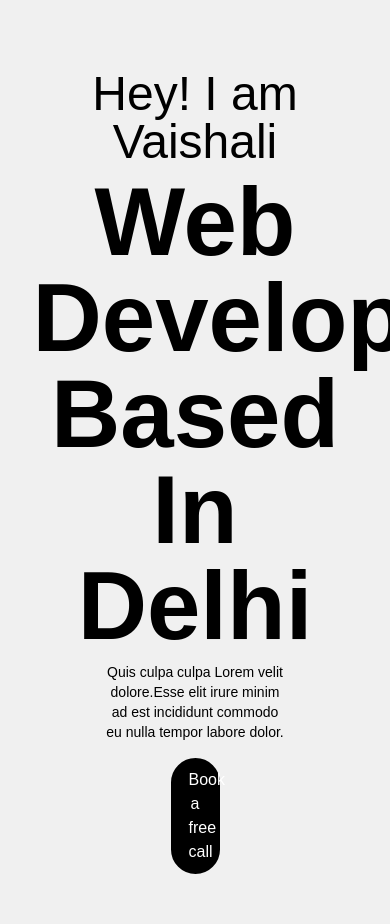
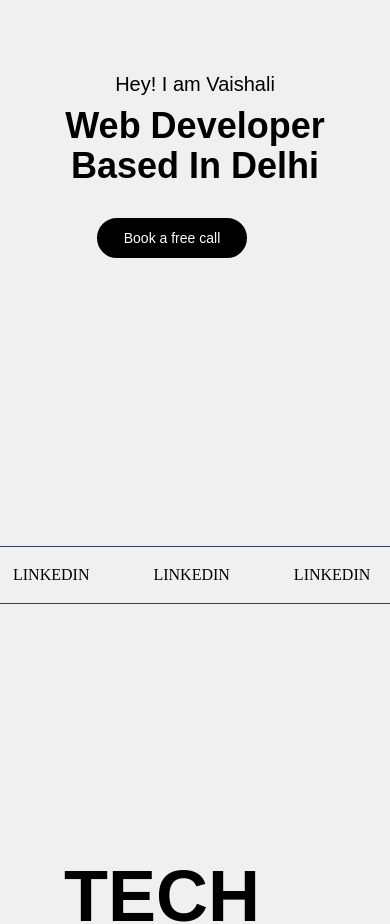
Before and after one commit to arcVaishali/vaishali, a React (Create React App) app: page / in a window 390 px wide. Shown: the part 169-1093 px from the top of the page. Built offline with nearby package versions, Linux system fonts and the light colour scheme.

Commit message:
making hero section responsive

```diff
--- a/src/components/Home/Hero.js
+++ b/src/components/Home/Hero.js
@@ -30,22 +30,25 @@ const Hero = () => {
         style={{ ...spring }}
         className="flex flex-col col-span-12 col-start-2 col-end-12 text-center font-black text-7xl mt-32"
       >
-        <span className="text-center font-thin text-5xl m-2">
+        <span className="text-center font-thin min-[602px]:text-5xl max-[2000px]:text-5xl min-[200px]:text-xl max-[914px]:text-xl m-2">
           Hey! I am Vaishali
         </span>
-        <H text="Web Developer Based in Delhi" level="1" classN=" text-center " />
-
+        <H
+          text="Web Developer Based in Delhi"
+          level="1"
+          classN=" text-center min-[602px]:text-8xl max-[900px]:text-4xl "
+        />
       </animated.span>
 
       <animated.span
         style={{ ...spring2 }}
-        className="col-span-8 col-start-4 col-end-10 text-center text-sm m-2"
+        className="min-[200px]:hidden max-[1023px]:hidden min-[1024px]:flex min-[1024px]:col-span-8 min-[1024px]:col-start-4 min-[1024px]:col-end-10 min-[1024px]:text-center min-[1024px]:text-sm min-[1024px]:m-2"
       >
         Quis culpa culpa Lorem velit dolore.Esse elit irure minim ad est
         incididunt commodo eu nulla tempor labore dolor.
       </animated.span>
 
-      <button className="col-span-4 col-start-6 col-end-8 bg-black text-white border-2 border-black hover:bg-white hover:text-black rounded-full px-4 py-2 m-2">
+      <button className="min-[200px]:w-[150px] max-[1023px]:w-[150px] min-[200px]:text-sm max-[1023px]:text-sm min-[1024px]:col-span-4 col-start-3 col-end-6 bg-black text-white border-2 border-black hover:bg-white hover:text-black rounded-full px-4 py-2 m-8">
         Book a free call
       </button>
       {initial ? (
```
